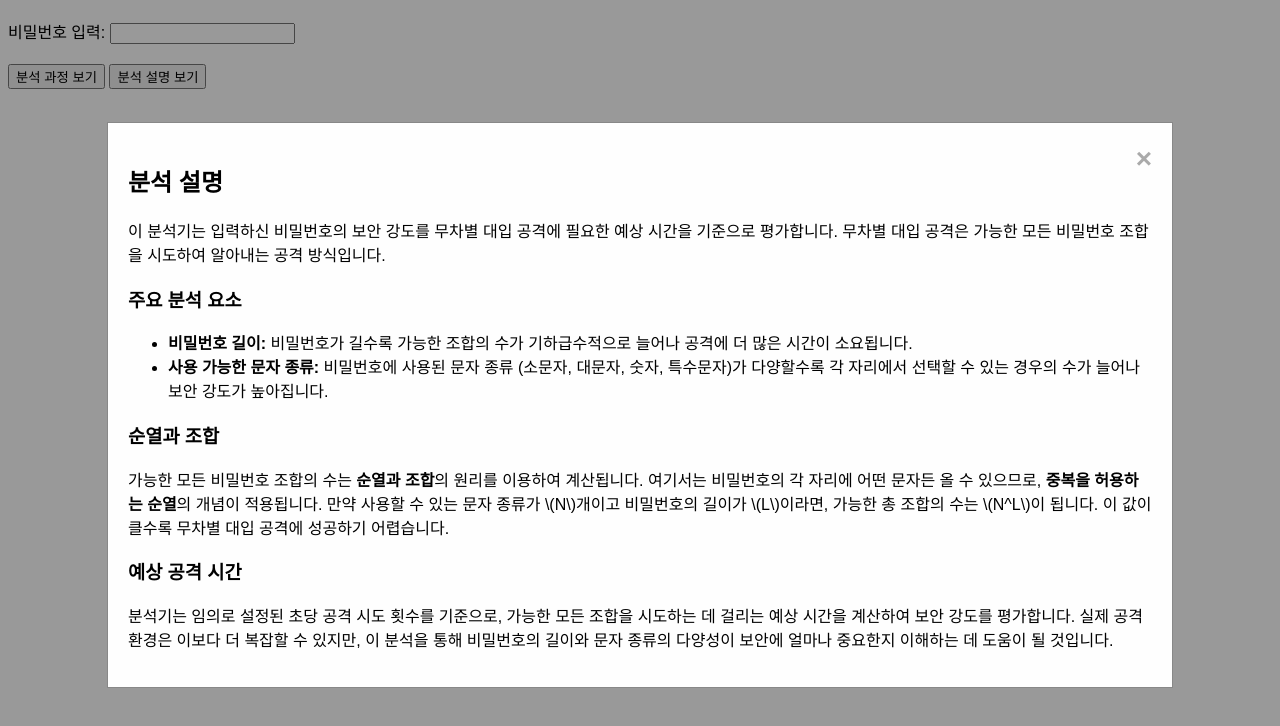
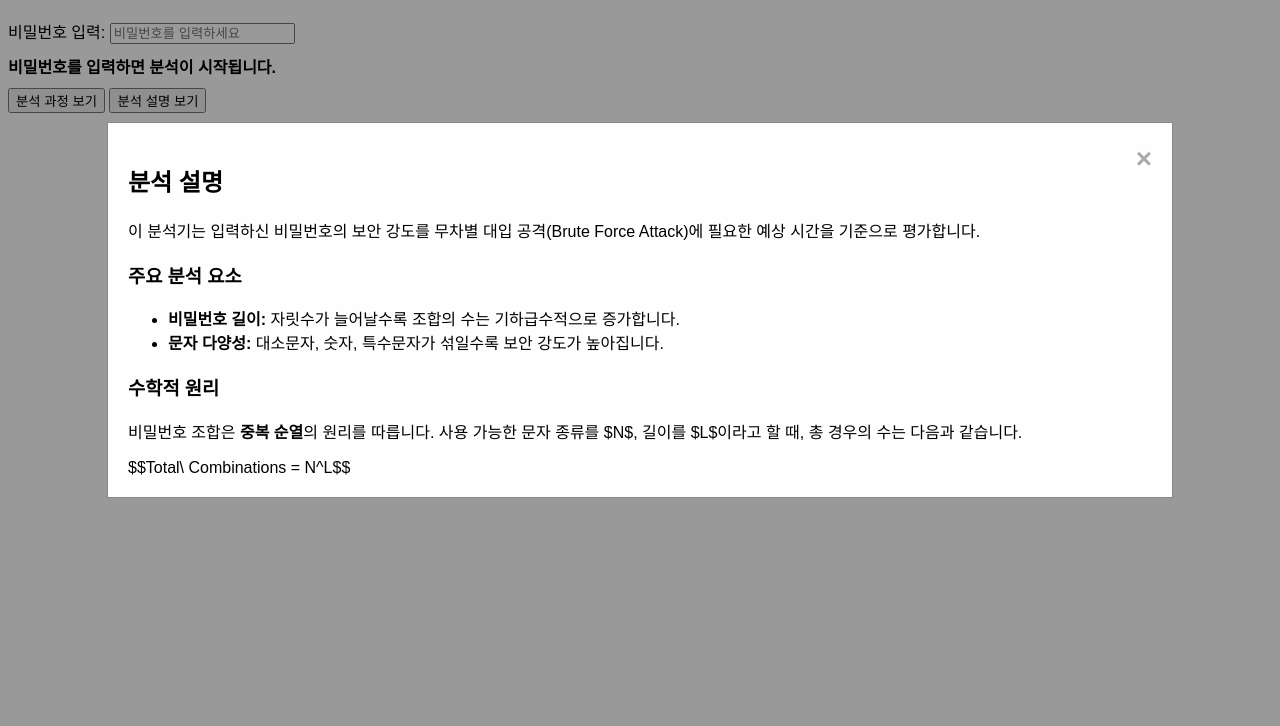
Before and after one commit to Aiden0547/passwordchecker, a plain HTML site: page index.html in a window 1280 px wide. Both pictures are taken after a click on the button "분석 설명 보기". Shown: the part 70-796 px from the top of the page. Drawn offline with Linux system fonts and the light colour scheme.

Commit message:
Update index.html

```diff
--- a/index.html
+++ b/index.html
@@ -1,52 +1,62 @@
 <!DOCTYPE html>
-<html>
+<html lang="ko">
 <head>
+  <meta charset="UTF-8">
+  <meta name="viewport" content="width=device-width, initial-scale=1.0">
   <title>비밀번호 보안성 분석기</title>
   <link rel="stylesheet" href="css/style.css">
 </head>
 <body>
+
+  <div class="container">
     <h1>비밀번호 보안성 분석기</h1>
-  <div>
+
+    <div class="input-group">
       <label for="password">비밀번호 입력:</label>
-    <input type="password" id="password" onkeyup="analyzePasswordForBruteForce()">
+      <input type="password" id="password" onkeyup="analyzePasswordForBruteForce()" placeholder="비밀번호를 입력하세요">
     </div>
-  <div id="result"></div>
+
+    <div id="result">비밀번호를 입력하면 분석이 시작됩니다.</div>
+
+    <div class="button-group">
       <button onclick="openAnalysisDetails()">분석 과정 보기</button>
       <button id="explanationBtn" onclick="openExplanation()">분석 설명 보기</button>
+    </div>
+  </div>
 
-  <div id="analysisDetails">
-    <div id="analysisContent">
+  <div id="analysisDetails" class="modal">
+    <div id="analysisContent" class="modal-content">
       <span class="closeBtn" onclick="closeAnalysisDetails()">&times;</span>
       <h2>분석 과정</h2>
+      <hr>
       <pre id="analysisSteps"></pre>
     </div>
   </div>
 
-  <div id="explanation">
-    <div id="explanationContent">
+  <div id="explanation" class="modal">
+    <div id="explanationContent" class="modal-content">
       <span class="closeBtn" onclick="closeExplanation()">&times;</span>
       <h2>분석 설명</h2>
+      <div class="explanation-body">
         <p>
-        이 분석기는 입력하신 비밀번호의 보안 강도를 무차별 대입 공격에 필요한 예상 시간을 기준으로 평가합니다.
-        무차별 대입 공격은 가능한 모든 비밀번호 조합을 시도하여 알아내는 공격 방식입니다.
+          이 분석기는 입력하신 비밀번호의 보안 강도를 무차별 대입 공격(Brute Force Attack)에 필요한 예상 시간을 기준으로 평가합니다.
         </p>
+
         <h3>주요 분석 요소</h3>
         <ul>
-        <li><strong>비밀번호 길이:</strong> 비밀번호가 길수록 가능한 조합의 수가 기하급수적으로 늘어나 공격에 더 많은 시간이 소요됩니다.</li>
-        <li><strong>사용 가능한 문자 종류:</strong> 비밀번호에 사용된 문자 종류 (소문자, 대문자, 숫자, 특수문자)가 다양할수록 각 자리에서 선택할 수 있는 경우의 수가 늘어나 보안 강도가 높아집니다.</li>
+          <li><strong>비밀번호 길이:</strong> 자릿수가 늘어날수록 조합의 수는 기하급수적으로 증가합니다.</li>
+          <li><strong>문자 다양성:</strong> 대소문자, 숫자, 특수문자가 섞일수록 보안 강도가 높아집니다.</li>
         </ul>
-      <h3>순열과 조합</h3>
+
+        <h3>수학적 원리</h3>
         <p>
-        가능한 모든 비밀번호 조합의 수는 <strong>순열과 조합</strong>의 원리를 이용하여 계산됩니다.
-        여기서는 비밀번호의 각 자리에 어떤 문자든 올 수 있으므로, <strong>중복을 허용하는 순열</strong>의 개념이 적용됩니다.
-        만약 사용할 수 있는 문자 종류가 \(N\)개이고 비밀번호의 길이가 \(L\)이라면, 가능한 총 조합의 수는 \(N^L\)이 됩니다.
-        이 값이 클수록 무차별 대입 공격에 성공하기 어렵습니다.
+          비밀번호 조합은 <strong>중복 순열</strong>의 원리를 따릅니다.
+          사용 가능한 문자 종류를 $N$, 길이를 $L$이라고 할 때, 총 경우의 수는 다음과 같습니다.
         </p>
-      <h3>예상 공격 시간</h3>
-      <p>
-        분석기는 임의로 설정된 초당 공격 시도 횟수를 기준으로, 가능한 모든 조합을 시도하는 데 걸리는 예상 시간을 계산하여 보안 강도를 평가합니다.
-        실제 공격 환경은 이보다 더 복잡할 수 있지만, 이 분석을 통해 비밀번호의 길이와 문자 종류의 다양성이 보안에 얼마나 중요한지 이해하는 데 도움이 될 것입니다.
-      </p>
+        <div class="formula">
+          $$Total\ Combinations = N^L$$
+        </div>
+      </div>
     </div>
   </div>
 
```
Lines whose indentation alone changed are shown as unchanged.
